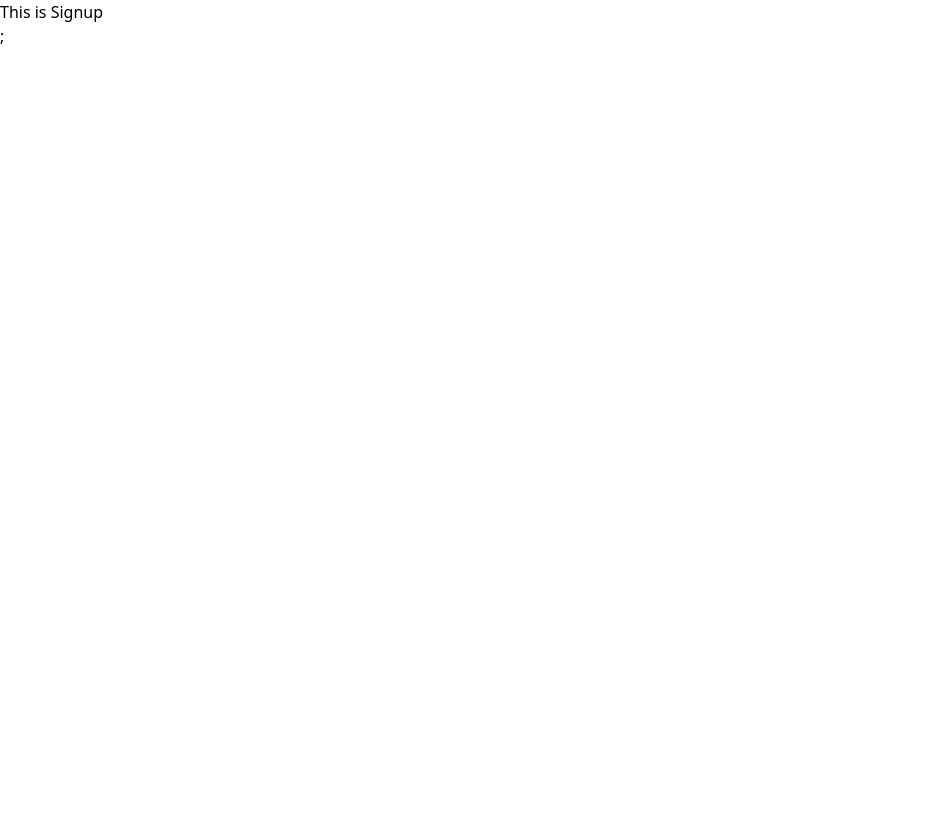
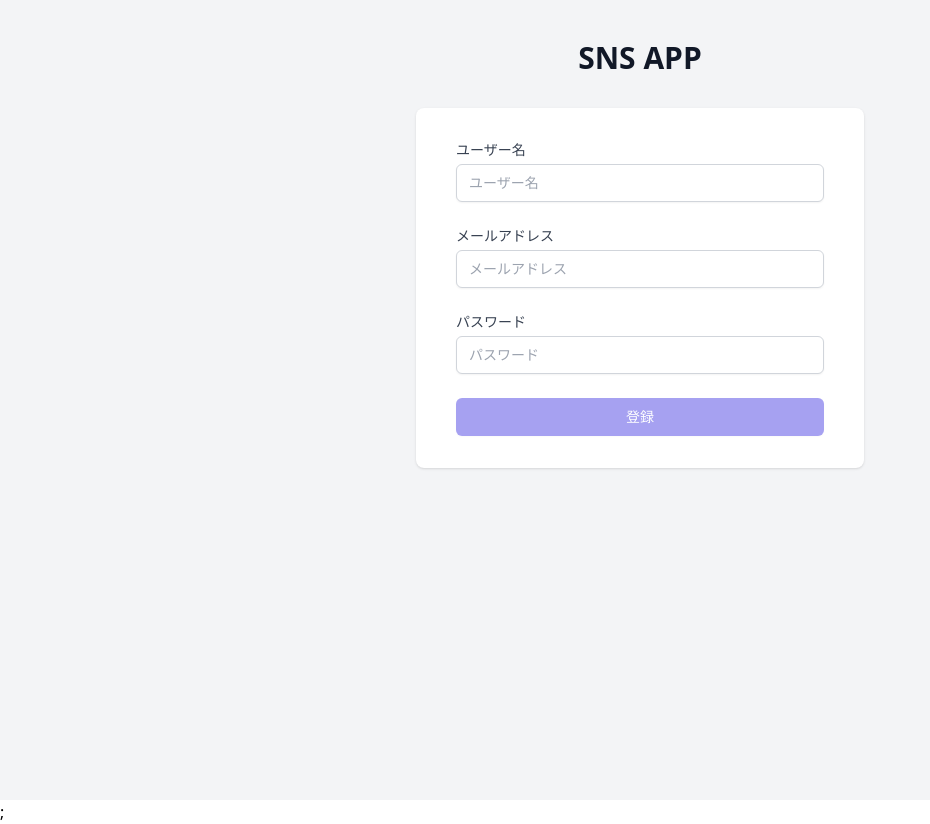
Before and after one commit to SM030330/SNS-APP, a React (Create React App) app: page /signup in a window 1280 px wide. Shown: the whole page, without its empty margins (0-930 px from the left). Before the commit the page ends 800 px from the top, so only its background shows below. Built offline with nearby package versions, Linux system fonts and the light colour scheme; the HTML template or start-up script is replaced by a standard one.

Commit message:
create signup

```diff
--- /dev/null
+++ b/src/lib/supabase.js
@@ -0,0 +1,6 @@
+import { createClient } from '@supabase/supabase-js'
+
+export const supabase = createClient(
+  process.env.REACT_APP_SUPABASE_URL,
+  process.env.REACT_APP_SUPABASE_API_KEY
+);
--- a/src/pages/Signup.js
+++ b/src/pages/Signup.js
@@ -1,5 +1,95 @@
+import React, { useState } from 'react';
+import authRepository from '../repositories/auth';
+
 function Signup() {
-  return <div>This is Signup</div>;
+  const [name, setName] = useState('');
+  const [email, setEmail] = useState('');
+  const [password, setPassword] = useState('');
+
+  const signup = async () => {
+    const user = await authRepository.signup(name, email, password);
+    console.log(user);
+  }
+
+  return (
+    <div className="min-h-screen bg-gray-100 py-10 px-4 sm:px-6 lg:px-8">
+      <div className="flex flex-col items-center">
+        <h2 className="text-3xl font-extrabold text-gray-900">SNS APP</h2>
+        <div className="mt-8 w-full max-w-md">
+          <div className="bg-white py-8 px-4 shadow sm:rounded-lg sm:px-10">
+            <div className="space-y-6">
+              <div>
+                <label
+                  className="block text-sm font-medium text-gray-700"
+                  htmlFor="username"
+                >
+                  ユーザー名
+                </label>
+                <div className="mt-1">
+                  <input
+                    onChange={(e) => setName(e.target.value)}
+                    id="username"
+                    name="username"
+                    placeholder="ユーザー名"
+                    required
+                    type="text"
+                    className="appearance-none block w-full px-3 py-2 border border-gray-300 rounded-md shadow-sm placeholder-gray-400 focus:outline-none focus:ring-indigo-500 focus:border-indigo-500 sm:text-sm"
+                  />
+                </div>
+              </div>
+              <div>
+                <label
+                  className="block text-sm font-medium text-gray-700"
+                  htmlFor="email"
+                >
+                  メールアドレス
+                </label>
+                <div className="mt-1">
+                  <input
+                    onChange={(e) => setEmail(e.target.value)}
+                    id="email"
+                    name="email"
+                    placeholder="メールアドレス"
+                    required
+                    type="email"
+                    className="appearance-none block w-full px-3 py-2 border border-gray-300 rounded-md shadow-sm placeholder-gray-400 focus:outline-none focus:ring-indigo-500 focus:border-indigo-500 sm:text-sm"
+                  />
+                </div>
+              </div>
+              <div>
+                <label
+                  className="block text-sm font-medium text-gray-700"
+                  htmlFor="password"
+                >
+                  パスワード
+                </label>
+                <div className="mt-1">
+                  <input
+                    onChange={(e) => setPassword(e.target.value)}
+                    id="password"
+                    name="password"
+                    placeholder="パスワード"
+                    required
+                    type="password"
+                    className="appearance-none block w-full px-3 py-2 border border-gray-300 rounded-md shadow-sm placeholder-gray-400 focus:outline-none focus:ring-indigo-500 focus:border-indigo-500 sm:text-sm"
+                  />
+                </div>
+              </div>
+              <div>
+                <button
+                  onClick={signup}
+                  className="w-full flex justify-center py-2 px-4 border border-transparent rounded-md shadow-sm text-sm font-medium text-white bg-indigo-600 hover:bg-indigo-700 focus:outline-none focus:ring-2 focus:ring-offset-2 focus:ring-indigo-500 disabled:opacity-50 disabled:cursor-not-allowed"
+                  disabled={name === '' || email === '' || password === ''}
+                >
+                  登録
+                </button>
+              </div>
+            </div>
+          </div>
+        </div>
+      </div>
+    </div>
+  );
 }
 
 export default Signup;
--- /dev/null
+++ b/src/repositories/auth.js
@@ -0,0 +1,16 @@
+import { supabase } from '../lib/supabase';
+
+const authRepository = {
+  async signup(name, email, password) {
+    const {data, error} = await supabase.auth.signUp({
+      email,
+      password,
+      options: {data: { name: name } }
+    });
+
+    if (error != null)throw new Error(error.message);
+    return { ...data.user, userName: data.user.user_metadata.name};
+  }
+}
+
+export default authRepository;
```
